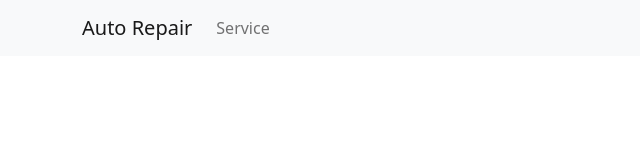
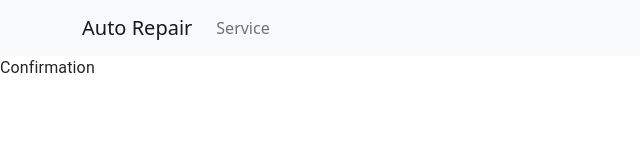
Before and after one commit to Douglashwang82/Project_Feng_Gu, a React (Create React App) app in the folder autoshop/: page /confirmation in a window 1280 px wide. Before the commit this address had no page. Shown: the top 160 px of the page, without its empty margins (0-640 px from the left). Built offline with nearby package versions, Linux system fonts and the light colour scheme.

Commit message:
update:confirmation page

```diff
--- a/autoshop/src/App.tsx
+++ b/autoshop/src/App.tsx
@@ -6,6 +6,7 @@ import 'bootstrap/dist/css/bootstrap.min.css';
 import AppointmentForm from './components/appointmentform/AppointmentForm';
 
 import { BrowserRouter as Router, Routes, Route, Link } from "react-router-dom";
+import ConfirmationPage from './components/confirmationpage/ConfirmationPage';
 
 function App() {
 
@@ -22,6 +23,7 @@ function App() {
       <Routes>
         <Route path="/home" element={<BrandIntro />} />
         <Route path="/service/*" element={<AppointmentForm  service={selectedService} handleService={handleService} />} />
+        <Route path="/confirmation" element={<ConfirmationPage />} />
       </Routes>
     </div>
   );
--- a/autoshop/src/components/appointmentform/AppointmentForm.tsx
+++ b/autoshop/src/components/appointmentform/AppointmentForm.tsx
@@ -3,6 +3,7 @@ import Form from 'react-bootstrap/Form';
 import Button from 'react-bootstrap/Button';
 import useStyles from './styles';
 import Accordion from 'react-bootstrap/Accordion';
+import { LinkContainer } from 'react-router-bootstrap';
 const AppointmentForm: FC<{ service: string, handleService: any }> = ({ service, handleService }) => {
     const classes = useStyles();
 
@@ -90,9 +91,11 @@ const AppointmentForm: FC<{ service: string, handleService: any }> = ({ service,
                     <Form.Check type="checkbox" label="Check me out" />
                 </Form.Group> */}
                 <Form.Group>
+                    <LinkContainer to="/confirmation">
                     <Button variant="primary" type="submit">
                         Get Budget
                     </Button>
+                    </LinkContainer>
                 </Form.Group>
             </Form>
         </div>
--- /dev/null
+++ b/autoshop/src/components/confirmationpage/ConfirmationPage.tsx
@@ -0,0 +1,12 @@
+import { FC } from 'react'
+import { Typography } from '@material-ui/core';
+const ConfirmationPage: FC = () => {
+
+    return (
+        <>
+        <Typography>Confirmation</Typography>
+        </>
+    );
+}
+
+export default ConfirmationPage
```
Also changed, not shown: autoshop/src/components/confirmationpage/styles.js (added).
